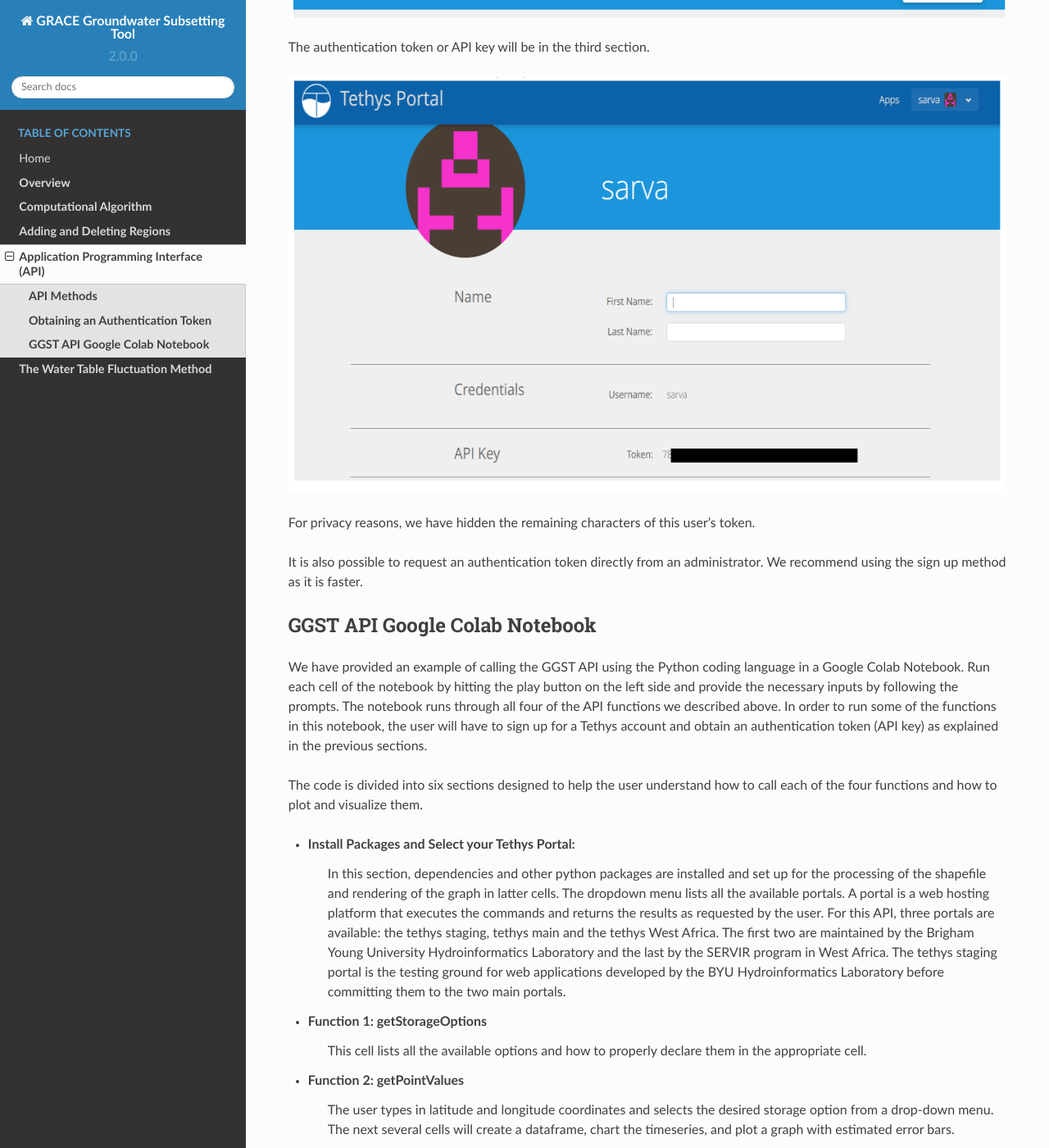
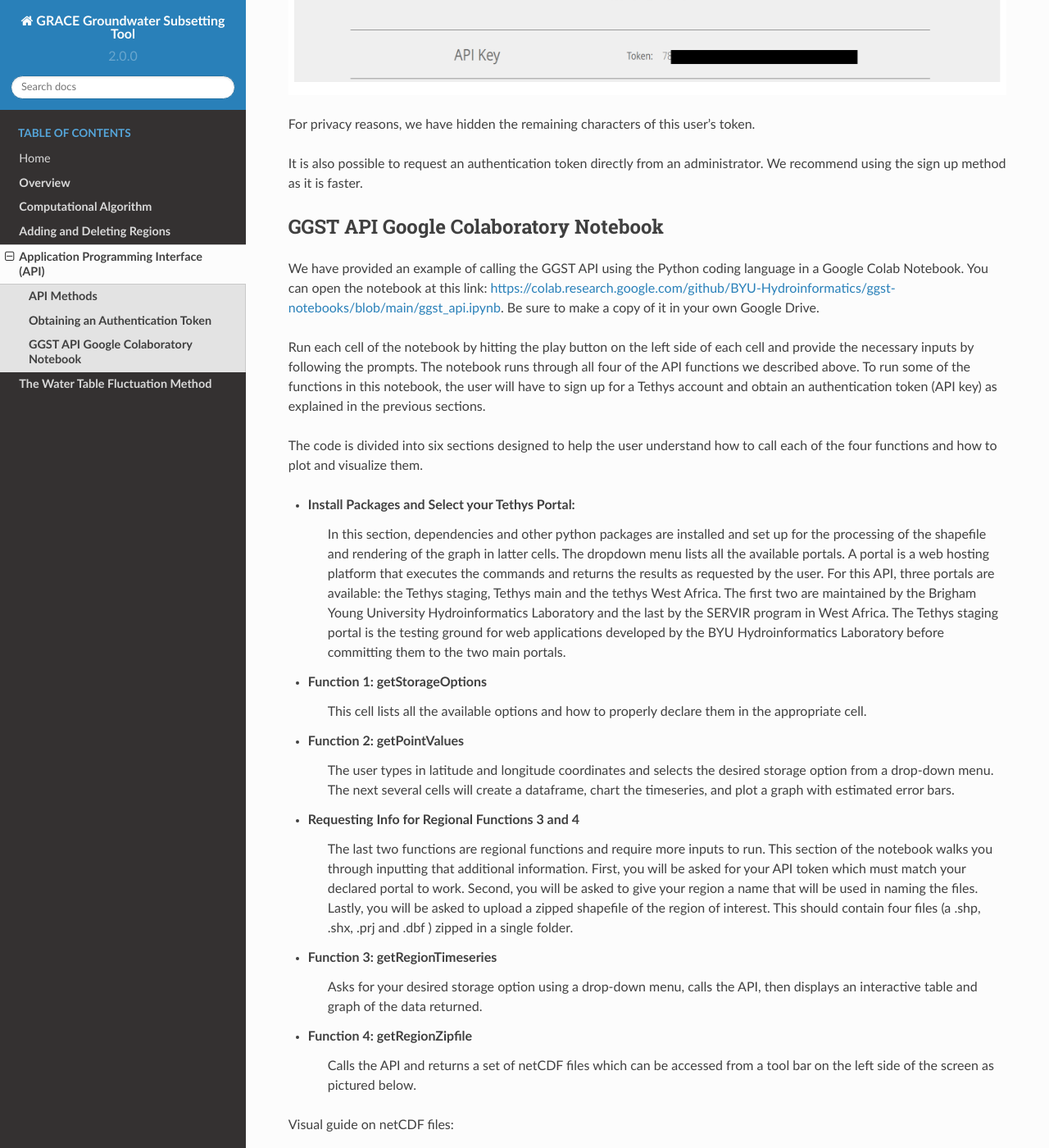
Before and after one commit to BYU-Hydroinformatics/ggst, a Sphinx documentation site: the page built from docs/source/api.rst, in a window 1280 px wide and 1400 px high, scrolled down 3400 px. Shown: the whole window at 82% size. Built offline with Sphinx 7.4.7 and the Read the Docs theme 2.0.0, drawn with Linux system fonts in a browser that asks for light colours; some of the changed text lies outside the part shown.

```diff
--- a/docs/source/api.rst
+++ b/docs/source/api.rst
@@ -14,7 +14,7 @@ The GGST API has four functions. Each of these functions requires different inpu
 To run some of the functions listed above, the user will need an authentication token. Please refer to the third section of this documentation on how to obtain the said token.
 The API can be implemented in many ways using a variety of coding languages and platforms. We have provided an example implementation using the Python code language in a Google Colab notebook. Our example notebook is hosted on GitHub and can be access through the link shown below. If you choose to use Python to call the API, we recommend the xarray and geopandas Python packages be used to process your data. The former helps in visualizing and interacting with the raw netCDF data returned while the latter helps in uploading the shapefile(s) for the subsetting.
 
-To launch the code, please click on this button. The notebook will open in a new tab.
+Before we use the API in the Google Colaboratory notebook, let us explore each of the four GGST API methods in the following section
 
 .. raw:: html
 
@@ -24,7 +24,7 @@ To launch the code, please click on this button. The notebook will open in a new
 
 **API Methods**
 -------
-All four functions follow the same pattern as shown by the URL examples below. Each of the terms in brackets along with the parameters and values would be replaced by string values.
+All four GGST functions follow the same pattern as shown by the URL examples below. Each of the terms in brackets along with the parameters and values would be replaced by string values.
 
 .. raw:: html
 https://tethys-staging.byu.edu/apps/[parent-app]/api/[MethodName]/?param1=value1&param2=value2&...paramN=valueN
@@ -33,18 +33,18 @@ To test the API, the user will need a zip file of the region of interest. We hav
 
 :download:`API_Fileset.zip </test_files/API_Fileset.zip>`
 
-Let's explore each one individually and offer an example:
+Let's explore each API method individually and offer an example:
 
 1. **The getStorageOptions**
 
 +------------------------+-----------------------------------------------------------+
-| **Parent application** | GGST                                                      |
+| **Parent Application** | GGST                                                      |
 +------------------------+-----------------------------------------------------------+
 | **Supported Methods**  | GET                                                       |
 +------------------------+-----------------------------------------------------------+
 |**Returns**             | A JSON object with a list of storage options              |
 +------------------------+-----------------------------------------------------------+
-| **Parameters(Params)** | There are no parameters for the getStorageOptions function|
+| **Parameters**     | There are no parameters for the getStorageOptions function|
 +------------------------+-----------------------------------------------------------+
 
 Follow this link to inspect the JSON returned which lists the list of the storage options available. https://tethys-staging.byu.edu/apps/ggst/api/getStorageOptions/. For simplicity, the options are given a variable name. For instance, the "Total Water Storage (GRACE)" has a variable name of "grace", and similarly the "Soil Moisture Storage (GLDAS)" is shortened to "sm".
@@ -119,7 +119,7 @@ Result will be a folder with nc files.
 
 **Obtaining an Authentication Token**
 ---------------------------------------
-The last two functions of the API require an authentication token. To obtain one, you will need to sign up for an account on `BYU Tethys Portal <https://tethys-staging.byu.edu/apps/>`_. Click on the Log In button to get to the sign up prompt.
+The last two functions of the API require an authentication token. To obtain one, you will need to sign up for an account on `BYU Tethys Portal <https://tethys-staging.byu.edu/apps/>`_. Click on the Log In button to get to the sign-up prompt.
 
 Once signed in, click on your username in the upper right corner, opening a panel. Click on the User Settings to reveal the API key.
 
@@ -135,15 +135,17 @@ For privacy reasons, we have hidden the remaining characters of this user's toke
 
 It is also possible to request an authentication token directly from an administrator. We recommend using the sign up method as it is faster.
 
-**GGST API Google Colab Notebook**
+**GGST API Google Colaboratory Notebook**
 ----------------------------------
-We have provided an example of calling the GGST API using the Python coding language in a Google Colab Notebook. Run each cell of the notebook by hitting the play button on the left side and provide the necessary inputs by following the prompts. The notebook runs through all four of the API functions we described above. In order to run some of the functions in this notebook, the user will have to sign up for a Tethys account and obtain an authentication token (API key) as explained in the previous sections.
+We have provided an example of calling the GGST API using the Python coding language in a Google Colab Notebook. You can open the notebook at this link: https://colab.research.google.com/github/BYU-Hydroinformatics/ggst-notebooks/blob/main/ggst_api.ipynb. Be sure to make a copy of it in your own Google Drive.
+
+Run each cell of the notebook by hitting the play button on the left side of each cell and provide the necessary inputs by following the prompts. The notebook runs through all four of the API functions we described above. To run some of the functions in this notebook, the user will have to sign up for a Tethys account and obtain an authentication token (API key) as explained in the previous sections.
 
 The code is divided into six sections designed to help the user understand how to call each of the four functions and how to plot and visualize them.
 
 + **Install Packages and Select your Tethys Portal**:
       In this section, dependencies and other python packages are installed and set up for the processing of the shapefile and rendering of the graph in latter cells.
-      The dropdown menu lists all the available portals. A portal is a web hosting platform that executes the commands and returns the results as requested by the user. For this API, three portals are available: the tethys staging, tethys main and the tethys West Africa. The first two are           maintained by the Brigham Young University Hydroinformatics Laboratory and the last by the SERVIR program in West Africa. The tethys staging portal       is the testing ground for web applications developed by the BYU Hydroinformatics Laboratory before committing them to the two main portals.
+      The dropdown menu lists all the available portals. A portal is a web hosting platform that executes the commands and returns the results as requested by the user. For this API, three portals are available: the Tethys staging, Tethys main and the tethys West Africa. The first two are maintained by the Brigham Young University Hydroinformatics Laboratory and the last by the SERVIR program in West Africa. The Tethys staging portal is the testing ground for web applications developed by the BYU Hydroinformatics Laboratory before committing them to the two main portals.
 
 + **Function 1: getStorageOptions**
        This cell lists all the available options and how to properly declare them in the appropriate cell.
```
Also changed, not shown: other parts of docs/source/api.rst (+5 -5 lines).
